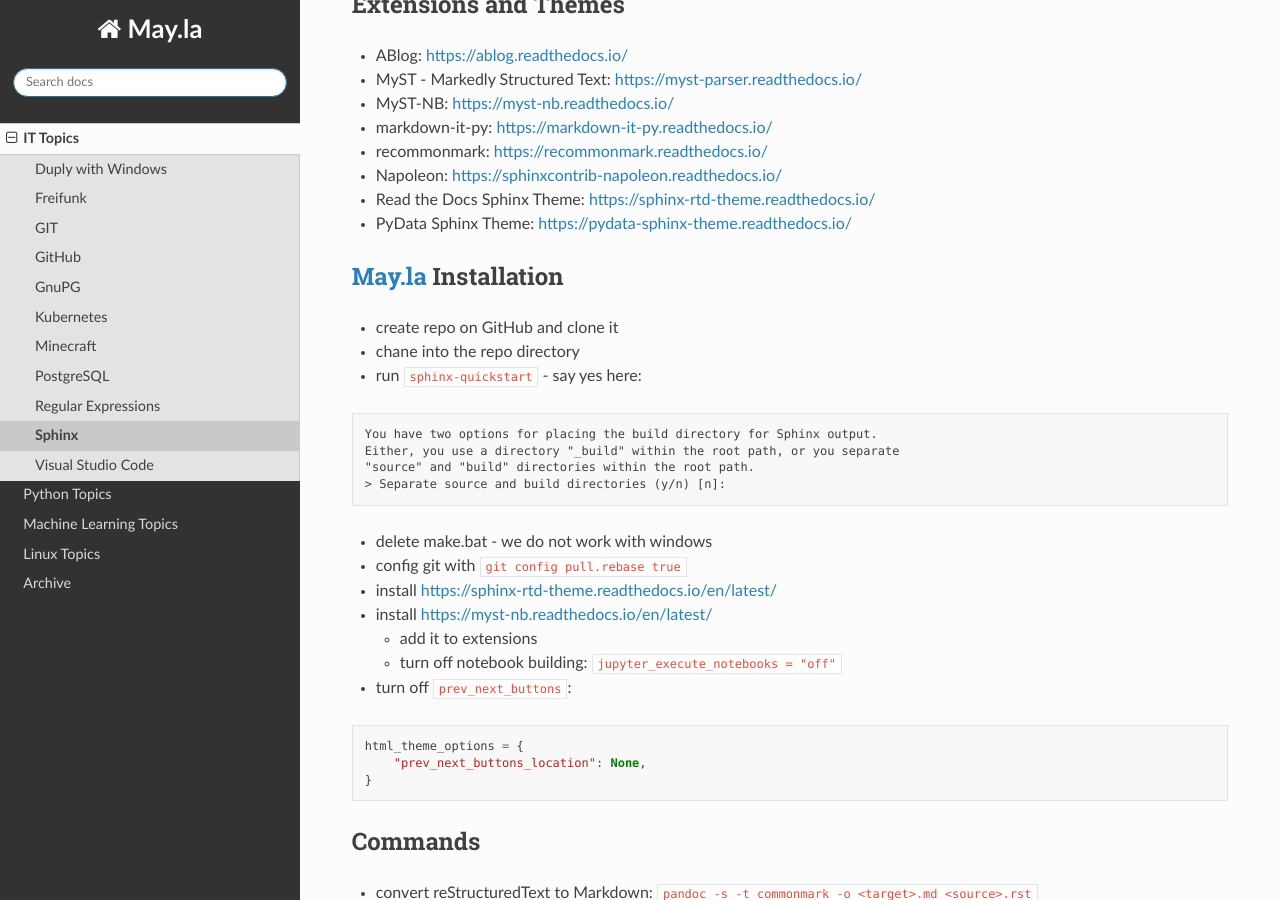
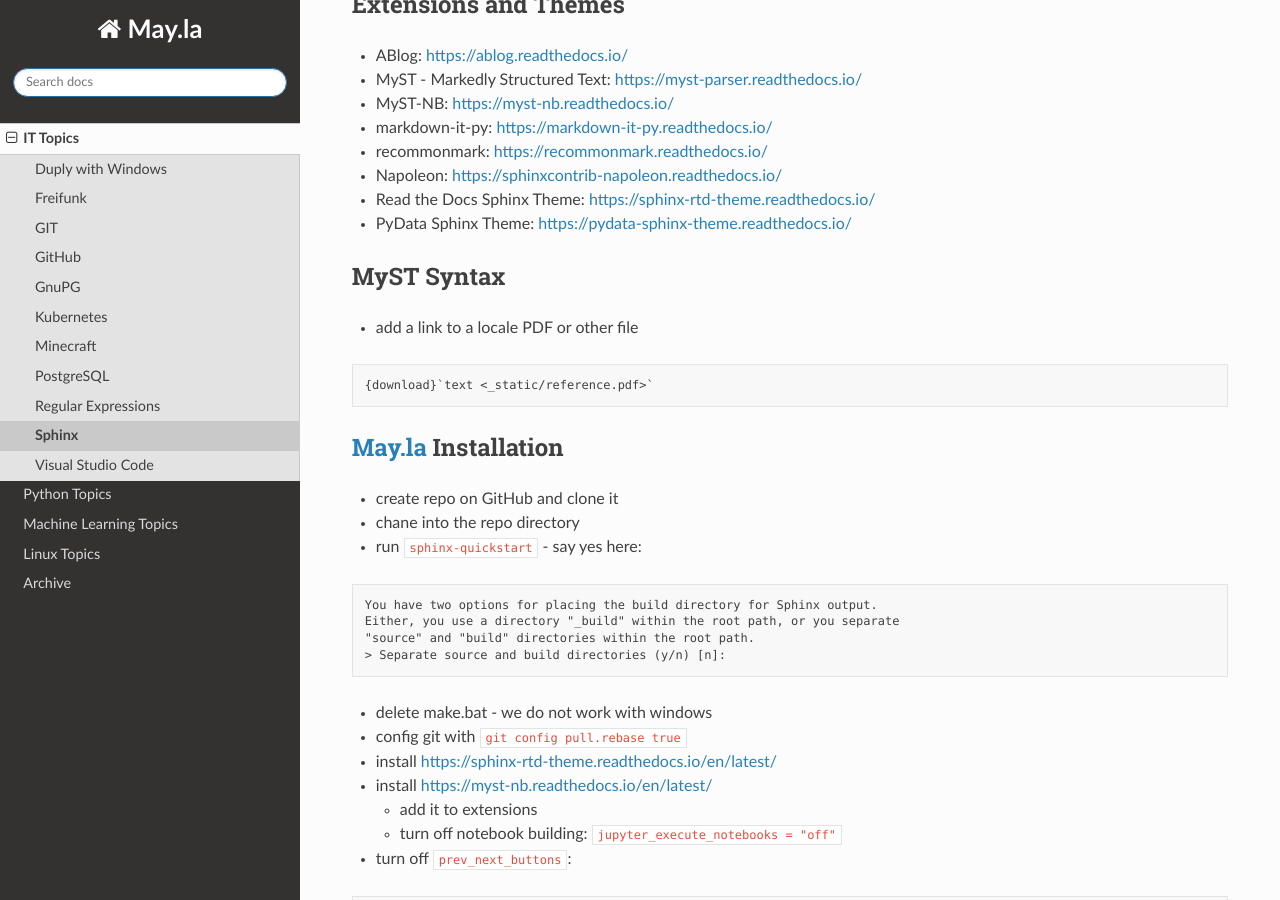
Before and after one commit to PhilipMay/May.la, a Sphinx documentation site: the page built from source/it/sphinx.md, in a window 1280 px wide and 900 px high, scrolled down 420 px. Built offline with Sphinx 7.4.7 and the Read the Docs theme 2.0.0, drawn with Linux system fonts in a browser that asks for light colours.

Commit message:
myst syntax

````diff
--- a/source/it/sphinx.md
+++ b/source/it/sphinx.md
@@ -19,6 +19,12 @@
 - Napoleon: <https://sphinxcontrib-napoleon.readthedocs.io/>
 - Read the Docs Sphinx Theme: <https://sphinx-rtd-theme.readthedocs.io/>
 - PyData Sphinx Theme: <https://pydata-sphinx-theme.readthedocs.io/>
+
+## MyST Syntax
+- add a link to a locale PDF or other file
+```markdown
+{download}`text <_static/reference.pdf>`
+```
 
 ## May.la Installation
 - create repo on GitHub and clone it
````
